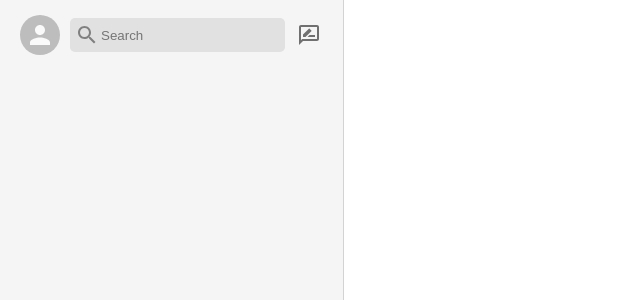
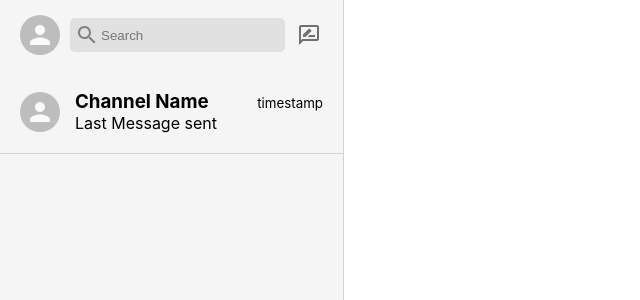
Before and after one commit to own1t/react-iMessage-clone, a React (Create React App) app: page / in a window 1280 px wide. Shown: the top 300 px of the page, without its empty margins (0-640 px from the left). Built offline with nearby package versions, Linux system fonts and the light colour scheme.

Commit message:
created sidebar chat component

```diff
--- a/src/components/Sidebar.js
+++ b/src/components/Sidebar.js
@@ -5,6 +5,9 @@ import React from "react";
 import { Avatar, IconButton } from "@material-ui/core";
 import SearchIcon from "@material-ui/icons/Search";
 import RateReviewOutlinedIcon from "@material-ui/icons/RateReviewOutlined";
+
+// Components
+import SidebarChat from "./SidebarChat";
 
 // CSS
 import "./Sidebar.css";
@@ -25,7 +28,9 @@ const Sidebar = () => {
         </IconButton>
       </div>
 
-      <div className="sidebar__chats"></div>
+      <div className="sidebar__chats">
+        <SidebarChat />
+      </div>
     </div>
   );
 };
--- /dev/null
+++ b/src/components/SidebarChat.css
@@ -0,0 +1,24 @@
+.sidebarChat {
+  display: flex;
+  align-items: center;
+  padding: 20px;
+  border-bottom: 1px solid lightgray;
+  cursor: pointer;
+}
+
+.sidebarChat:hover {
+  background-color: #3e93fd;
+  color: #fff;
+}
+
+.sidebarChat__info {
+  margin-left: 15px;
+  position: relative;
+  width: 100%;
+}
+
+.sidebarChat__info > small {
+  position: absolute;
+  top: 5px;
+  right: 0;
+}
--- /dev/null
+++ b/src/components/SidebarChat.js
@@ -0,0 +1,24 @@
+// React
+import React from "react";
+
+// Material-ui
+import { Avatar } from "@material-ui/core";
+
+// CSS
+import "./SidebarChat.css";
+
+const SidebarChat = () => {
+  return (
+    <div className="sidebarChat">
+      <Avatar />
+
+      <div className="sidebarChat__info">
+        <h3>Channel Name</h3>
+        <p>Last Message sent</p>
+        <small>timestamp</small>
+      </div>
+    </div>
+  );
+};
+
+export default SidebarChat;
```
